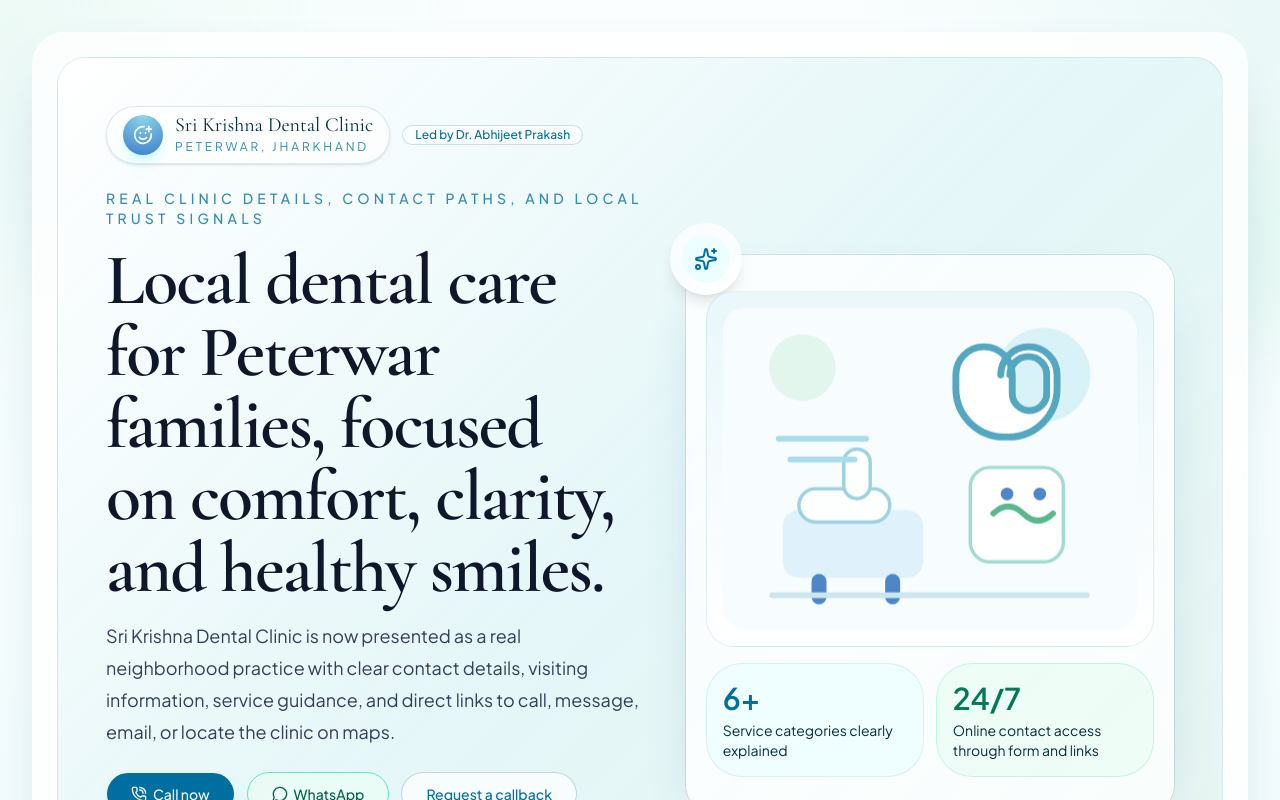
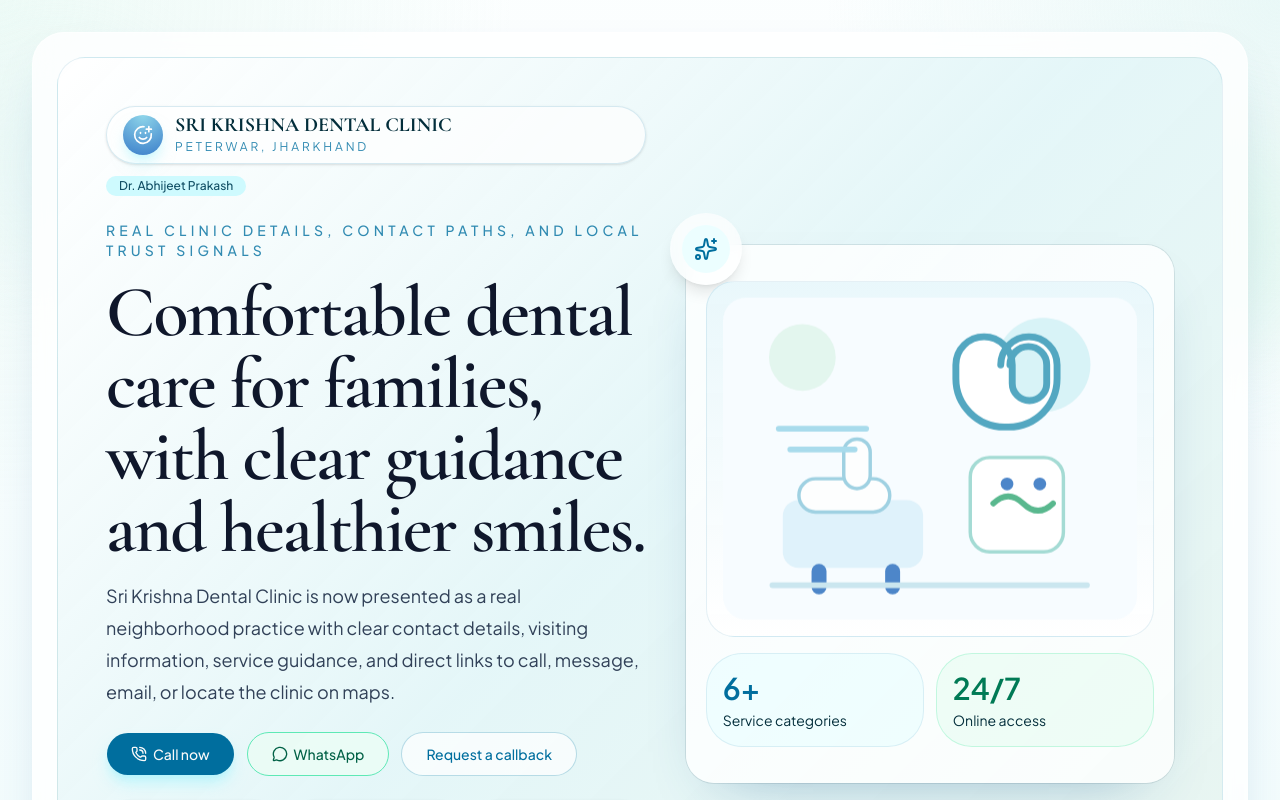
Before and after one commit to gyandeeparyan/sri-krishna-dental-clinic, a Next.js app: page / in a window 1280 px wide. Shown: the top 800 px of the page. Built offline with nearby package versions, Linux system fonts and the light colour scheme.

Commit message:
Finalize clinic handoff content

```diff
--- a/app/page.js
+++ b/app/page.js
@@ -40,7 +40,8 @@
   address: "Peterwar, Jharkhand",
   mapsHref:
     "https://www.google.com/maps/search/?api=1&query=Sri+Krishna+Dental+Clinic+Peterwar+Jharkhand",
-  instagramHref: "https://instagram.com/srikrishna.dental.clinic",
+  instagramHref: "https://www.instagram.com/sk_dentalclinic.2301/",
+  instagramHandle: "@sk_dentalclinic.2301",
 };
 
 const differentiators = [
@@ -150,13 +151,13 @@
             <div className="rounded-[1.75rem] border border-primary/10 bg-[linear-gradient(135deg,rgba(255,255,255,0.95),rgba(224,245,247,0.86),rgba(230,244,239,0.9))] px-5 py-6 sm:px-8 sm:py-8 lg:px-12 lg:py-12">
               <div className="grid gap-10 lg:grid-cols-[1.05fr_0.95fr] lg:items-center">
                 <div className="max-w-3xl space-y-6">
-                  <div className="flex flex-wrap items-center gap-3 text-sm text-muted-foreground">
+                  <div className="flex flex-col gap-3 text-sm text-muted-foreground">
                     <div className="flex items-center gap-3 rounded-full border border-primary/15 bg-white/70 px-4 py-2 shadow-sm">
                       <span className="flex size-10 items-center justify-center rounded-full bg-[radial-gradient(circle_at_top,#8fd6ea,#3c7fca)] text-white shadow-lg shadow-cyan-200/50">
                         <SmilePlus className="size-5" />
                       </span>
                       <div>
-                        <p className="font-heading text-xl leading-none text-foreground">
+                        <p className="font-heading text-xl font-bold uppercase leading-none text-foreground">
                           {clinic.name}
                         </p>
                         <p className="mt-1 text-xs uppercase tracking-[0.24em] text-primary/80">
@@ -164,8 +165,8 @@
                         </p>
                       </div>
                     </div>
-                    <Badge variant="outline" className="border-primary/20 bg-white/60 px-3 py-1 text-primary">
-                      Led by {clinic.doctor}
+                    <Badge variant="secondary" className="w-fit bg-cyan-100 px-3 py-1 text-cyan-900">
+                      {clinic.doctor}
                     </Badge>
                   </div>
 
@@ -174,7 +175,7 @@
                       Real clinic details, contact paths, and local trust signals
                     </p>
                     <h1 className="max-w-4xl text-5xl leading-none font-semibold tracking-tight text-balance text-slate-900 sm:text-6xl lg:text-7xl">
-                      Local dental care for Peterwar families, focused on comfort, clarity, and healthy smiles.
+                      Comfortable dental care for families, with clear guidance and healthier smiles.
                     </h1>
                     <p className="max-w-2xl text-base leading-8 text-slate-700 sm:text-lg">
                       {clinic.name} is now presented as a real neighborhood practice with clear contact details,
@@ -263,11 +264,11 @@
                       <div className="grid gap-3 sm:grid-cols-2">
                         <div className="rounded-2xl border border-primary/10 bg-cyan-50/80 p-4">
                           <p className="text-3xl font-semibold text-primary">6+</p>
-                          <p className="mt-1 text-sm">Service categories clearly explained</p>
+                          <p className="mt-1 text-sm">Service categories</p>
                         </div>
                         <div className="rounded-2xl border border-emerald-200/60 bg-emerald-50/80 p-4">
                           <p className="text-3xl font-semibold text-emerald-700">24/7</p>
-                          <p className="mt-1 text-sm">Online contact access through form and links</p>
+                          <p className="mt-1 text-sm">Online access </p>
                         </div>
                       </div>
                     </CardContent>
@@ -397,7 +398,7 @@
               </a>
               <a href={clinic.emailHref} className="hover-lift rounded-[1.5rem] border border-primary/10 bg-white/70 p-5 transition-transform">
                 <p className="text-xs font-semibold uppercase tracking-[0.22em] text-primary/75">Email</p>
-                <p className="mt-2 text-lg font-semibold text-slate-900 break-all">{clinic.email}</p>
+                <p className="mt-2 max-w-full break-all text-base font-semibold leading-7 text-slate-900 sm:text-lg">{clinic.email}</p>
                 <p className="mt-2 text-sm text-slate-600">Useful for follow-up questions and non-urgent requests.</p>
               </a>
               <a href={clinic.mapsHref} target="_blank" rel="noreferrer" className="hover-lift rounded-[1.5rem] border border-primary/10 bg-white/70 p-5 transition-transform">
@@ -407,8 +408,8 @@
               </a>
               <a href={clinic.instagramHref} target="_blank" rel="noreferrer" className="hover-lift rounded-[1.5rem] border border-primary/10 bg-white/70 p-5 transition-transform">
                 <p className="text-xs font-semibold uppercase tracking-[0.22em] text-primary/75">Instagram</p>
-                <p className="mt-2 text-lg font-semibold text-slate-900">@srikrishna.dental.clinic</p>
-                <p className="mt-2 text-sm text-slate-600">Dummy handle added for now. Replace it later with the live clinic account.</p>
+                <p className="mt-2 max-w-full break-all text-base font-semibold leading-7 text-slate-900 sm:text-lg">{clinic.instagramHandle}</p>
+                <p className="mt-2 text-sm text-slate-600">Follow the clinic for updates, awareness posts, and smile-care tips.</p>
               </a>
             </div>
           </div>
@@ -504,9 +505,13 @@
               <PhoneCall className="size-4 text-primary" />
               {clinic.phoneDisplay}
             </a>
-            <a href={clinic.emailHref} className="inline-flex items-center gap-2 rounded-full border border-primary/10 bg-white px-4 py-2 text-slate-700 hover:bg-cyan-50">
+            <a href={clinic.emailHref} className="inline-flex max-w-full items-center gap-2 rounded-full border border-primary/10 bg-white px-4 py-2 text-slate-700 hover:bg-cyan-50 sm:max-w-none">
               <Mail className="size-4 text-primary" />
-              {clinic.email}
+              <span className="max-w-[14rem] break-all leading-5 sm:max-w-none">{clinic.email}</span>
+            </a>
+            <a href={clinic.instagramHref} target="_blank" rel="noreferrer" className="inline-flex max-w-full items-center gap-2 rounded-full border border-primary/10 bg-white px-4 py-2 text-slate-700 hover:bg-cyan-50 sm:max-w-none">
+              <Sparkles className="size-4 text-primary" />
+              <span className="max-w-[12rem] break-all leading-5 sm:max-w-none">{clinic.instagramHandle}</span>
             </a>
             <a href={clinic.mapsHref} target="_blank" rel="noreferrer" className="inline-flex items-center gap-2 rounded-full border border-primary/10 bg-white px-4 py-2 text-slate-700 hover:bg-cyan-50">
               <ExternalLink className="size-4 text-primary" />
```
